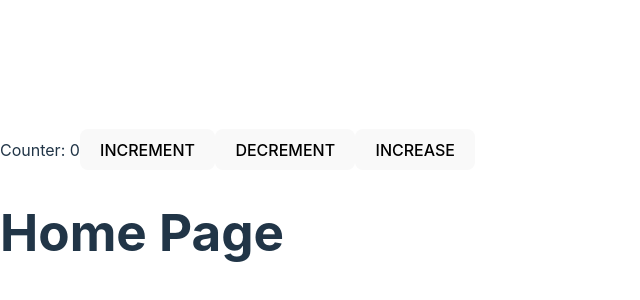
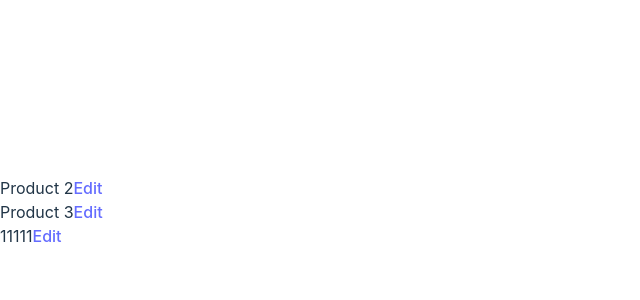
Before and after one commit to datlt2306/web502, a React (Vite) app in the folder WD18328/: page / in a window 1280 px wide. Shown: the part 188-488 px from the top of the page, without its empty margins (0-640 px from the left). Built offline with nearby package versions, Linux system fonts and the light colour scheme; data requests are answered from the project's data file.

Commit message:
WD18328 - Buổi 7

```diff
--- a/WD18328/package.json
+++ b/WD18328/package.json
@@ -10,6 +10,7 @@
     "preview": "vite preview"
   },
   "dependencies": {
+    "@tanstack/react-query": "^5.28.4",
     "axios": "^1.6.7",
     "react": "^18.2.0",
     "react-dom": "^18.2.0",
--- a/WD18328/src/App.tsx
+++ b/WD18328/src/App.tsx
@@ -6,13 +6,14 @@ import ProductList from "./components/ProductList";
 function App() {
     return (
         <>
-            <Counter />
+            <ProductList />
+            {/* <Counter />
             <Routes>
                 <Route path="/" element={<h1>Home Page</h1>} />
                 <Route path="products" element={<ProductList />} />
                 <Route path="products/add" element={<ProductAdd />} />
                 <Route path="products/:id/edit" element={<ProductEdit />} />
-            </Routes>
+            </Routes> */}
             <div></div>
         </>
     );
--- a/WD18328/src/components/ProductList.tsx
+++ b/WD18328/src/components/ProductList.tsx
@@ -1,26 +1,52 @@
-import React, { useContext, useEffect } from "react";
+import { useQuery } from "@tanstack/react-query";
+import axios from "axios";
+import { Link } from "react-router-dom";
 import { IProduct } from "../interfaces/product";
-import { Link } from "react-router-dom";
-import { ProductContext } from "../context/ProductProvider";
-import axios from "axios";
 
 const ProductList = () => {
-    const { products, dispatch } = useContext(ProductContext);
-    useEffect(() => {
-        (async () => {
-            const { data } = await axios.get(`http://localhost:3000/products`);
-            dispatch({ type: "SET_PRODUCTS", payload: data });
-        })();
-    }, [dispatch]);
+    // const [products, setProducts] = useState<IProduct[]>([]);
+    // const [isLoading, setIsLoading] = useState(false);
+    // const [error, setError] = useState(null);
+
+    // useEffect(() => {
+    //     (async () => {
+    //         try {
+    //             setIsLoading(true);
+    //             const { data } = await axios.get(`http://localhost:3000/products`);
+    //             setProducts(data);
+    //             setIsLoading(false);
+    //         } catch (error) {
+    //             setError(error);
+    //         } finally {
+    //             setError("");
+    //             setIsLoading(false);
+    //         }
+    //     })();
+    // }, []);
+    // if (isLoading) return <>Loading....</>;
+
+    const { data, isLoading, isError } = useQuery({
+        queryKey: ["PRODUCT_KEY"],
+        queryFn: async () => {
+            try {
+                const { data } = await axios.get(`http://localhost:3000/products`);
+                return data;
+            } catch (error) {
+                return error;
+            }
+        },
+    });
+    if (isLoading) return <>Loading....</>;
+    if (isError) return <>Error....</>;
     return (
         <div>
-            {products.value.map((item: IProduct, index) => (
+            {data.map((item: IProduct, index: number) => (
                 <div key={index}>
                     {item.name}
                     <Link to={`/products/${item.id}/edit`}>Edit</Link>
-                    <button onClick={() => dispatch({ type: "DELETE_PRODUCT", payload: item.id! })}>
+                    {/* <button onClick={() => dispatch({ type: "DELETE_PRODUCT", payload: item.id! })}>
                         Remove
-                    </button>
+                    </button> */}
                 </div>
             ))}
         </div>
--- a/WD18328/src/main.tsx
+++ b/WD18328/src/main.tsx
@@ -1,16 +1,13 @@
+import { QueryClient, QueryClientProvider } from "@tanstack/react-query";
 import ReactDOM from "react-dom/client";
+import { BrowserRouter } from "react-router-dom";
 import App from "./App";
 import "./index.css";
-import { BrowserRouter } from "react-router-dom";
-import { createContext } from "react";
-import CounterContextProvider from "./context/CounterContextProvider";
-import ProductContextProvider from "./context/ProductProvider";
+const queryClient = new QueryClient();
 ReactDOM.createRoot(document.getElementById("root")!).render(
-    <ProductContextProvider>
-        <CounterContextProvider>
-            <BrowserRouter>
-                <App />
-            </BrowserRouter>
-        </CounterContextProvider>
-    </ProductContextProvider>
+    <QueryClientProvider client={queryClient}>
+        <BrowserRouter>
+            <App />
+        </BrowserRouter>
+    </QueryClientProvider>
 );
```
Also changed, not shown: 1 other file (tests, documents, lock files or other folders).
